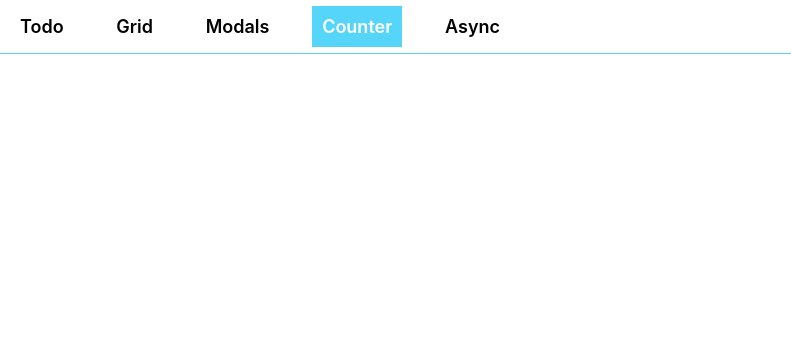
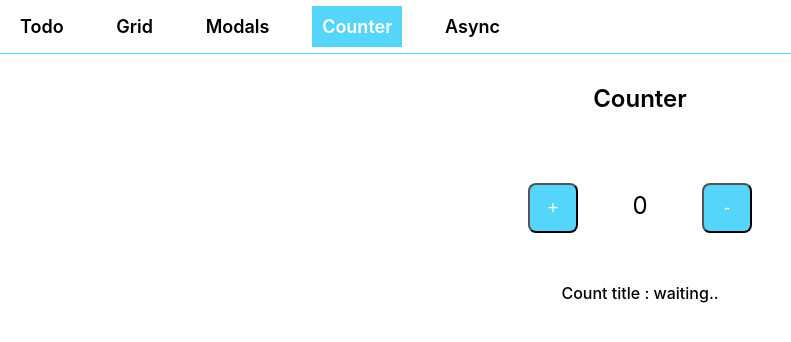
Before and after one commit to helloLej/sample_5menu, a React (Create React App) app: page /counter in a window 1280 px wide. Shown: the top 342 px of the page, without its empty margins (0-791 px from the left). Built offline with nearby package versions, Linux system fonts and the light colour scheme.

Commit message:
feature(Counter): 리덕스 Counter

```diff
--- a/package.json
+++ b/package.json
@@ -11,7 +11,8 @@
     "react-redux": "^7.2.1",
     "react-router-dom": "^5.2.0",
     "react-scripts": "3.4.3",
-    "redux": "^4.0.5"
+    "redux": "^4.0.5",
+    "redux-thunk": "^2.3.0"
   },
   "scripts": {
     "start": "react-scripts start",
--- a/src/App.js
+++ b/src/App.js
@@ -6,6 +6,9 @@
 import Todo from './component/Todo/Todo'
 import Grid from './component/Grid/Grid'
 import Modal from './component/Modal/Modal'
+import CounterContainer from './container/CounterContainer'
+import Async from './component/Async/Async'
+
 import './App.css'
 
 function App() {
@@ -17,8 +20,13 @@
           <Layout exact path="/" component={Todo} title="Todo" />
           <Layout exact path="/grid" component={Grid} title="Grid" />
           <Layout exact path="/modals" component={Modal} title="Modals" />
-          {/* <Layout exact path="/counter" component={Counter} title="Counter" />
-          <Layout exact path="/async" component={Async} title="Async" /> */}
+          <Layout
+            exact
+            path="/counter"
+            component={CounterContainer}
+            title="Counter"
+          />
+          <Layout exact path="/async" component={Async} title="Async Actions" />
         </Switch>
       </Router>
 
--- /dev/null
+++ b/src/component/Async/Async.jsx
@@ -0,0 +1,11 @@
+import React from 'react'
+
+function Async() {
+  return (
+    <div>
+
+    </div>
+  )
+}
+
+export default Async
--- /dev/null
+++ b/src/component/Counter/Counter.jsx
@@ -0,0 +1,15 @@
+import React from 'react'
+import './style.css'
+
+function Counter({title, count, onIncrease, onDecrease}) {
+  return (
+    <>
+      <button className="counter_btn" onClick={onIncrease}>+</button>
+      <span className="counter_value">{count}</span>
+      <button className="counter_btn" onClick={onDecrease}>-</button>
+      <div className="counter_title">Count title : {title}</div>
+    </>
+  )
+}
+
+export default Counter
--- /dev/null
+++ b/src/component/Counter/style.css
@@ -0,0 +1,20 @@
+.counter_btn {
+  width: 50px;
+  height: 50px;
+  color: #fff;
+  font-size: 18px;
+  border-radius: 8px;
+  background-color: #56d5fa;
+  margin: 50px 12px;
+  outline: none;
+}
+
+.counter_value {
+  display: inline-block;
+  width: 100px;
+  font-size: 24px;
+}
+
+.counter_title {
+  font-weight: 500;
+}
--- /dev/null
+++ b/src/container/CounterContainer.js
@@ -0,0 +1,24 @@
+import React from 'react'
+import { useSelector, useDispatch } from 'react-redux'
+import Counter from '../component/Counter/Counter'
+import { increase, decrease } from '../redux/modules/counter'
+
+function CounterContainer() {
+  const state = useSelector((state) => ({
+    title: state.counter.title,
+    count: state.counter.count,
+  }))
+  const dispatch = useDispatch()
+
+  return (
+    <div>
+      <Counter
+        {...state}
+        onIncrease={() => dispatch(increase())}
+        onDecrease={() => dispatch(decrease())}
+      />
+    </div>
+  )
+}
+
+export default CounterContainer
--- a/src/index.js
+++ b/src/index.js
@@ -1,11 +1,25 @@
 import React from 'react'
 import ReactDOM from 'react-dom'
+
+import { createStore, applyMiddleware } from 'redux'
+import { Provider } from 'react-redux'
+// import { composeWithDevTools } from 'redux-devtools-extension'
+import ReduxThunk from 'redux-thunk'
+import rootReducer from './redux/modules'
+
 import './index.css'
 import './common/style.css'
 import App from './App'
 import * as serviceWorker from './serviceWorker'
 
-ReactDOM.render(<App />, document.getElementById('root'))
+const store = createStore(rootReducer)
+
+ReactDOM.render(
+  <Provider store={store}>
+    <App />
+  </Provider>,
+  document.getElementById('root'),
+)
 
 // If you want your app to work offline and load faster, you can change
 // unregister() to register() below. Note this comes with some pitfalls.
--- /dev/null
+++ b/src/redux/modules/counter.js
@@ -0,0 +1,27 @@
+const PLUS = 'COUNTER/PLUS'
+const MINUS = 'COUNTER/MINUS'
+
+export const increase = () => ({ type: PLUS })
+export const decrease = () => ({ type: MINUS })
+
+const initialState = {
+  title: 'waiting..',
+  count: 0,
+}
+
+export default function counterReducer(state = initialState, action) {
+  switch (action.type) {
+    case PLUS:
+      return {
+        title: 'increment',
+        count: ++state.count,
+      }
+    case MINUS:
+      return {
+        title: 'decrement',
+        count: --state.count,
+      }
+    default:
+      return state
+  }
+}
--- /dev/null
+++ b/src/redux/modules/index.js
@@ -0,0 +1,8 @@
+import { combineReducers } from 'redux'
+import counter from './counter'
+
+const rootReducer = combineReducers({
+  counter,
+})
+
+export default rootReducer
```
Also changed, not shown: 1 other file (tests, documents, lock files or other folders).
